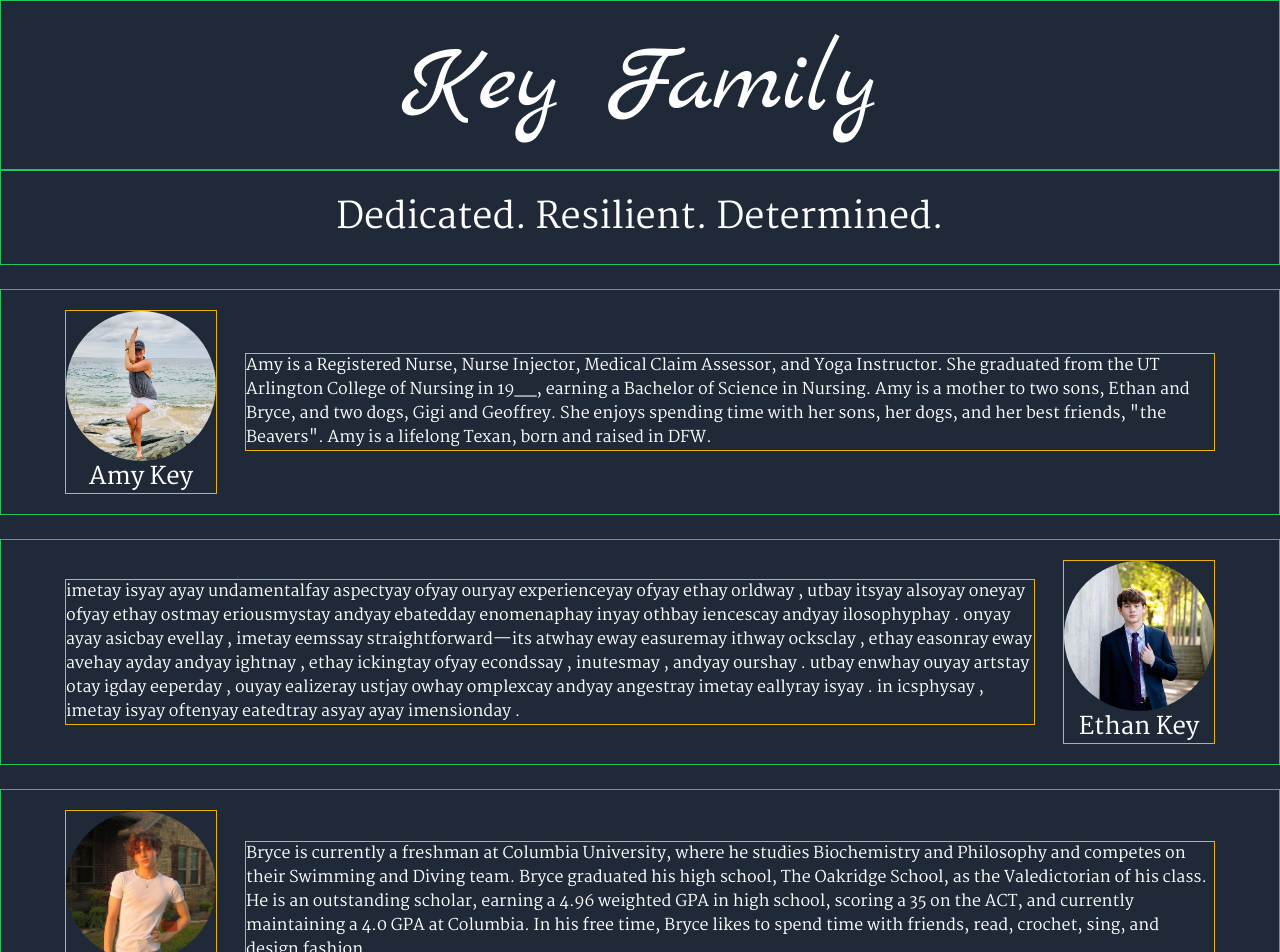
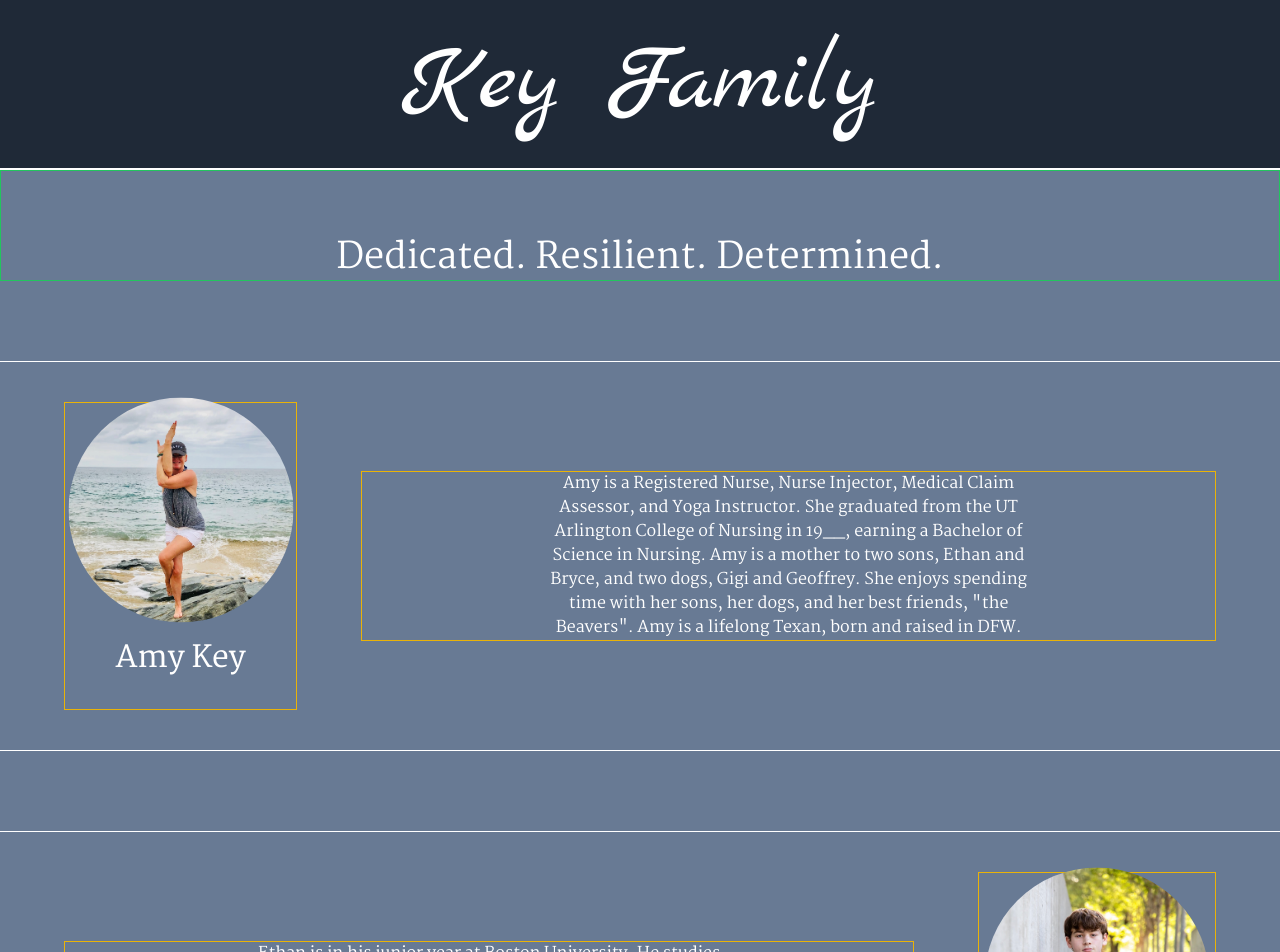
Before and after one commit to ethanrkey/family-website, a Next.js app: page / in a window 1280 px wide. Shown: the top 952 px of the page. Built offline with nearby package versions, Linux system fonts and the light colour scheme.

Commit message:
updating home page

```diff
--- a/app/page.tsx
+++ b/app/page.tsx
@@ -7,51 +7,59 @@ import DynamicTitle from "@/components/browsertitle";
 export default function Home() {
   return (
 
-    <div className="bg-gray-800 text-white min-h-screen">
+    <div className="bg-[#1F2937] text-white min-h-screen">
       <DynamicTitle title="Key Family"/>
       {/* Hero Section */}
-        <h1 className="text-8xl leading-tight text-primary text-center py-6 font-heading border border-green-500">Key Family</h1>
-        <p className="text-4xl leading-tight text-primary text-center py-6 border border-green-500">Dedicated. Resilient. Determined.</p>
+        <h1 className="text-8xl leading-tight text-primary text-center py-6 font-heading border-b-2 border-[#ffffff]">Key Family</h1>
+        <div className="bg-[#687a94]">
+          <p className="text-4xl leading-tight text-primary text-center pt-16 border border-green-500">Dedicated. Resilient. Determined.</p>
 
         {/* Family Members Section */}
-      <div className="flex flex-row items-center justify-between px-6 md:px-16 py-5 gap-7 my-6 border border-green-500">
+        <div className="flex flex-row items-center justify-between px-16 py-10 my-20 border-b border-t border-[#ffffff]">
           {/* Amy Key */}
-        <div className="flex flex-col justify-center items-center border border-yellow-500">
-          <Avatar alt="Amy Key" src="/mom3.jpg" sx={{ width: 150, height: 150 }}/>
-          <h2 className="text-2xl font-semibold">Amy Key</h2>
+          <div className="flex flex-col w-full justify-center items-center p-8 border border-yellow-500">
+            <Avatar alt="Amy Key" src="/mom3.jpg" className="scale-150" sx={{ width: 150, height: 150 }}/>
+            <h2 className="text-3xl font-semibold pt-14">Amy Key</h2>
           </div>
-        <div className="border border-yellow-500">
-          <p>
+          <div className="ml-16 px-44 border border-yellow-500">
+            <p className="text-center">
               Amy is a Registered Nurse, Nurse Injector, Medical Claim Assessor, and Yoga Instructor. She graduated from the UT Arlington College of Nursing in 19__, earning a Bachelor of Science in Nursing. Amy is a mother to two sons, Ethan and Bryce, and two dogs, Gigi and Geoffrey. She enjoys spending time with her sons, her dogs, and her best friends, &quot;the Beavers&quot;. Amy is a lifelong Texan, born and raised in DFW.
             </p>
           </div>
         </div>
 
-      <div className="flex flex-row items-center justify-between px-6 md:px-16 py-5 gap-7 my-6 border border-green-500">
+        <div className="flex flex-row items-center justify-between px-16 py-10 my-20 border-b border-t border-[#ffffff]">
           {/* Ethan Key */}
-        <div className="border border-yellow-500">
-          <p>
-          imetay isyay ayay undamentalfay aspectyay ofyay ouryay experienceyay ofyay ethay orldway , utbay itsyay alsoyay oneyay ofyay ethay ostmay eriousmystay andyay ebatedday enomenaphay inyay othbay iencescay andyay ilosophyphay . onyay ayay asicbay evellay , imetay eemssay straightforward—its atwhay eway easuremay ithway ocksclay , ethay easonray eway avehay ayday andyay ightnay , ethay ickingtay ofyay econdssay , inutesmay , andyay ourshay . utbay enwhay ouyay artstay otay igday eeperday , ouyay ealizeray ustjay owhay omplexcay andyay angestray imetay eallyray isyay . in icsphysay , imetay isyay oftenyay eatedtray asyay ayay imensionday .
+          <div className="mr-16 px-44 border border-yellow-500">
+            <p className="text-center">
+              Ethan is in his junior year at Boston University. He studies computer science, and aspires to be a software engineer. Ethan has been on the Dean&apos;s List in the 2024 Spring and Fall semesters, maintaining a cumulative GPA of 3.67. Ethan enjoys spending time with his family and friends, setting goals, working out, biking, listening to music, looking at the stock market, and watching various sports.
             </p>
           </div>
-        <div className="flex flex-col justify-center items-center border border-yellow-500">
+          <div className="flex flex-col w-full justify-center items-center p-8 border border-yellow-500">
             <Link href="/ethankey">
-              <Avatar alt="Ethan Key" src="/me.jpg" sx={{ width: 150, height: 150 }}/>
+                <Avatar alt="Ethan Key" src="/me.jpg" className="scale-150" sx={{ width: 150, height: 150,
+                  transition: "all 0.4s cubic-bezier(0.4, 0, 0.2, 1)",
+                  "&:hover": {
+                    transform: "scale(1.6)", // Slightly enlarge on hover
+                    boxShadow: "0px 4px 10px rgba(255, 255, 255, 0.5)", // Glow effect
+                  },
+                 }}/>
             </Link>
-          <h2 className="text-2xl font-semibold">Ethan Key</h2>
+            <h2 className="text-3xl font-semibold pt-14">Ethan Key</h2>
           </div>
         </div>
 
-      <div className="flex flex-row items-center justify-between px-6 md:px-16 py-5 gap-7 my-6 border border-green-500">
+        <div className="flex flex-row items-center justify-between px-16 py-10 mt-20 border-b border-t border-[#ffffff]">
           {/* Bryce Key */}
-        <div className="flex flex-col justify-center items-center border border-yellow-500">
-          <Avatar alt="Bryce Key" src="/bryce2.jpg" sx={{ width: 150, height: 150 }}/>
-          <h2 className="text-2xl font-semibold">Bryce Key</h2>
+          <div className="flex flex-col w-full justify-center items-center p-8 border border-yellow-500">
+            <Avatar alt="Bryce Key" src="/bryce2.jpg" className="scale-150" sx={{ width: 150, height: 150 }}/>
+            <h2 className="text-3xl font-semibold pt-14">Bryce Key</h2>
           </div>
-        <div className="border border-yellow-500">
-          <p>
+          <div className="ml-16 px-44 border border-yellow-500">
+            <p className="text-center">
               Bryce is currently a freshman at Columbia University, where he studies Biochemistry and Philosophy and competes on their Swimming and Diving team. Bryce graduated his high school, The Oakridge School, as the Valedictorian of his class. He is an outstanding scholar, earning a 4.96 weighted GPA in high school, scoring a 35 on the ACT, and currently maintaining a 4.0 GPA at Columbia. In his free time, Bryce likes to spend time with friends, read, crochet, sing, and design fashion.
             </p>
+          </div>
         </div>
       </div>
 
```
Lines whose indentation alone changed are shown as unchanged.
